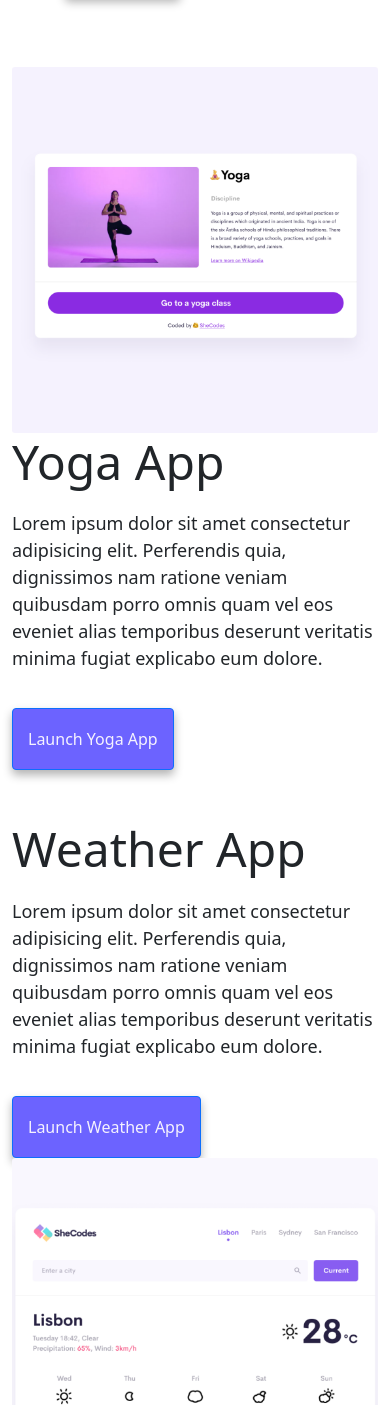
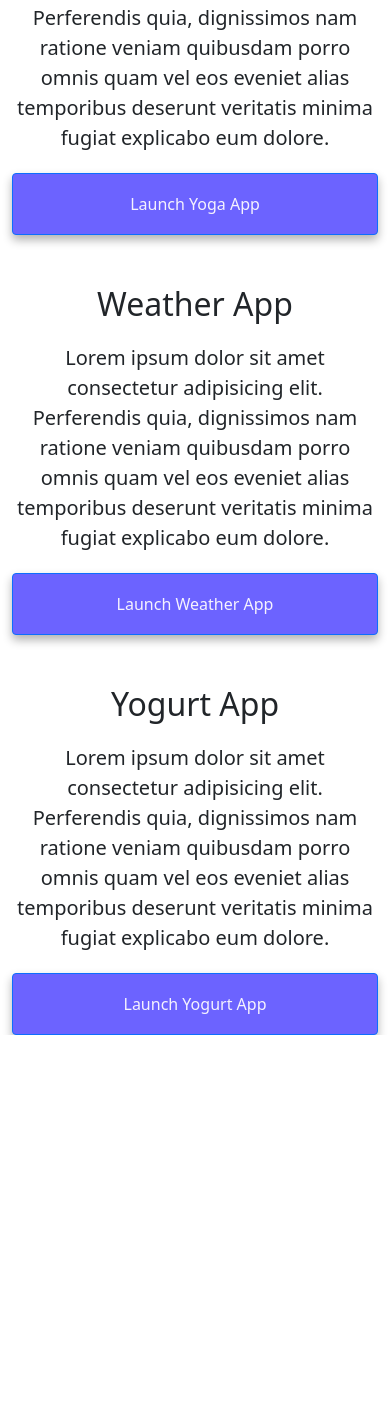
Before and after one commit to anahips/SheCodes-Responsive-week3-homework, a plain HTML site: page index.html in a window 390 px wide. Shown: the part 595-2000 px from the top of the page. After the commit the page ends 1630 px from the top, so only its background shows below. Drawn offline with nearby package versions, Linux system fonts and the light colour scheme.

Commit message:
adjusted responsive settings for index page

```diff
--- a/index.html
+++ b/index.html
@@ -51,7 +51,7 @@
     </div>
     <div class="container">
       <div class="row project">
-        <div class="col-sm-6 col-md-6"><img src="images/yoga.png" class="img-fluid rounded-1" /></div>
+        <div class="col-sm-6 col-md-6"><img src="images/yoga.png" class="img-fluid rounded-1 yoga-photo" /></div>
         <div class="col-sm-6 col-md-6">
           <h4>Yoga App</h4>
           <p>
@@ -60,7 +60,7 @@
             eos eveniet alias temporibus deserunt veritatis minima fugiat
             explicabo eum dolore.
           </p>
-          <a class="btn btn-primary" href="#" role="button">Launch Yoga App</a>
+          <a class="btn btn-primary yoga-button" href="#" role="button">Launch Yoga App</a>
         </div>
       </div>
       <div class="row project">
@@ -72,14 +72,14 @@
             eos eveniet alias temporibus deserunt veritatis minima fugiat
             explicabo eum dolore.
           </p>
-          <a class="btn btn-primary" href="#" role="button">Launch Weather App</a>
+          <a class="btn btn-primary weather-button" href="#" role="button">Launch Weather App</a>
         </div>
         <div class="col-sm-6 col-md-6">
-          <img src="images/weather.png" class="img-fluid rounded-1" />
+          <img src="images/weather.png" class="img-fluid rounded-1 weather-photo" />
         </div>
       </div>
       <div class="row project">
-        <div class="col-sm-6 col-md-6"><img src="images/yogurt.png" class="img-fluid rounded-1" /></div>
+        <div class="col-sm-6 col-md-6"><img src="images/yogurt.png" class="img-fluid rounded-1 yogurt-photo" /></div>
         <div class="col-sm-6 col-md-6">
            <h4>Yogurt App</h4>
           <p>
@@ -88,7 +88,7 @@
             eos eveniet alias temporibus deserunt veritatis minima fugiat
             explicabo eum dolore.
           </p>
-          <a class="btn btn-primary" href="#" role="button">Launch Yogurt App</a>
+          <a class="btn btn-primary yogurt-button" href="#" role="button">Launch Yogurt App</a>
         </div>
         </div>
       </div>
--- a/style.css
+++ b/style.css
@@ -108,3 +108,34 @@ p {
   box-shadow: rgba(0, 0, 0, 0.15) 0px 8px 16px 0px;
   padding: 5px;
 }
+
+@media (max-width: 576px) {
+  h1 {
+    font-size: 48px;
+  }
+
+  h2 {
+    font-size: 40px;
+  }
+
+  .yoga-photo,
+  .weather-photo,
+  .yogurt-photo {
+    display: none;
+  }
+  h4 {
+    font-size: 32px;
+    text-align: center;
+  }
+
+  p {
+    font-size: 20px;
+    text-align: center;
+  }
+
+  .yoga-button,
+  .weather-button,
+  .yogurt-button {
+    display: block;
+  }
+}
```
Also changed, not shown: about.html (+1 -1 lines).
